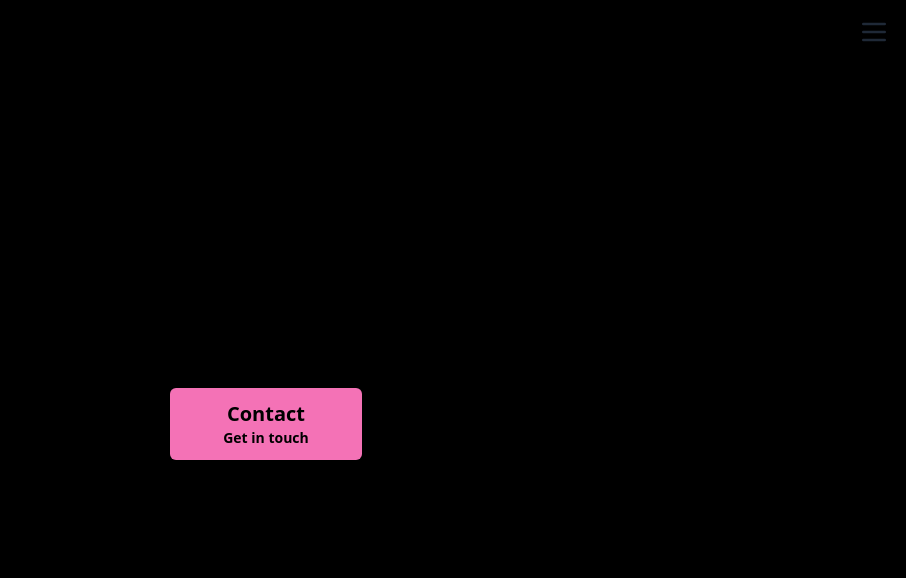
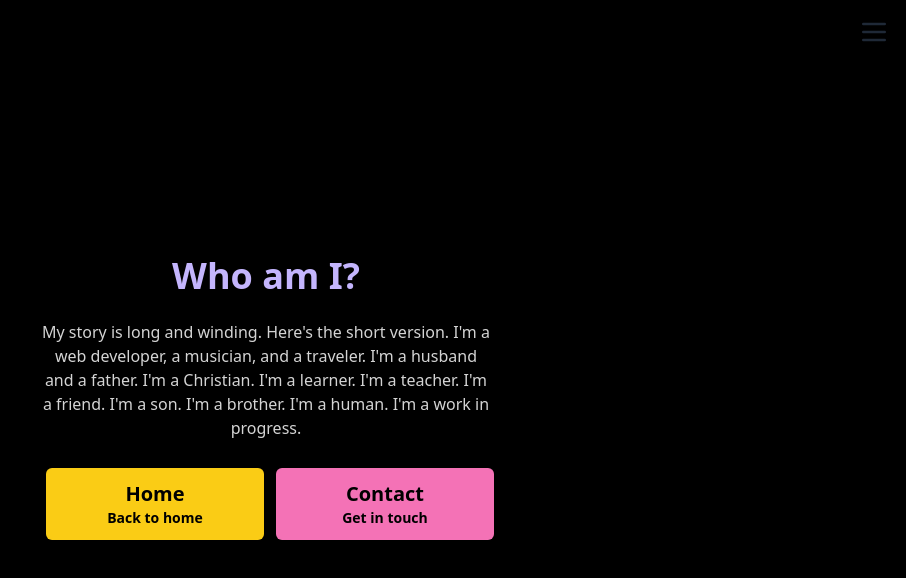
Before and after one commit to BKSchatzki/bkschatzki-dev, a Next.js app: page /about in a window 1280 px wide. Shown: the top 578 px of the page, without its empty margins (374-1280 px from the left). Built offline with nearby package versions, Linux system fonts and the light colour scheme.

Commit message:
Resolve type errors, switch cta to grid, fill in boilerplate

```diff
--- a/app/about/page.tsx
+++ b/app/about/page.tsx
@@ -6,7 +6,7 @@ const About = () => {
   return (
     <PageWrapper>
       <Main page="About" />
-      <CallToAction linkedPages={["Contact"]} />
+      <CallToAction linkedPages={["Home", "Contact"]} />
     </PageWrapper>
   );
 };
--- a/app/contact/page.tsx
+++ b/app/contact/page.tsx
@@ -6,7 +6,7 @@ const Contact = () => {
   return (
     <PageWrapper>
       <Main page="Contact" />
-      <CallToAction linkedPages={["Contact"]} />
+      <CallToAction linkedPages={["Home", "About"]} />
     </PageWrapper>
   );
 };
--- a/app/projects/page.tsx
+++ b/app/projects/page.tsx
@@ -7,7 +7,7 @@ const Projects = () => {
   return (
     <PageWrapper>
       <Main page="Projects" />
-      <CallToAction linkedPages={["Contact"]} />
+      <CallToAction linkedPages={["Services", "Contact"]} />
     </PageWrapper>
   );
 };
--- a/app/services/page.tsx
+++ b/app/services/page.tsx
@@ -8,7 +8,7 @@ const Services = () => {
     <PageWrapper>
       <Main page="Services" />
       <Carousel page="Services" />
-      <CallToAction linkedPages={["Contact"]} />
+      <CallToAction linkedPages={["Projects", "Contact"]} />
     </PageWrapper>
   );
 };
--- a/components/CallToAction.tsx
+++ b/components/CallToAction.tsx
@@ -8,16 +8,16 @@ const CallToAction = ({ linkedPages }: { linkedPages: string[] }) => {
   );
 
   return (
-    <ul className="mt-6 flex gap-3 text-center max-sm:flex-col">
+    <ul className="mt-6 grid w-full grid-cols-12 gap-3 text-center">
       {thesePages?.map((element, index) => (
-        <li key={index}>
+        <li key={index} className="col-span-6">
           <Link
-            href={element.navLink.href}
-            className={`m-1 flex w-48 flex-col rounded-md px-6 py-3 text-black ${element.styles?.bgColorAccent}`}
+            href={element.navLink?.href || "/"}
+            className={`m-1 flex w-full flex-col rounded-md px-6 py-3 text-black ${element.styles?.bgColorAccent}`}
           >
-            <span className="text-xl font-bold">{element.navLink.name}</span>
+            <span className="text-xl font-bold">{element.navLink?.name}</span>
             <span className="text-sm font-semibold">
-              {element.navLink.description}
+              {element.navLink?.description}
             </span>
           </Link>
         </li>
--- a/components/Carousel.tsx
+++ b/components/Carousel.tsx
@@ -3,7 +3,7 @@ import pageStyles from "@/data/pageStyles";
 
 const Carousel = ({ page }: { page: String }) => {
   const thisPage = pageData.find((element) => element.page === page);
-  const thisCarousel = thisPage?.sections.find(
+  const thisCarousel = thisPage?.sections?.find(
     (element) => element.type === "carousel",
   );
 
--- a/components/Main.tsx
+++ b/components/Main.tsx
@@ -8,9 +8,9 @@ const Main = ({ page }: { page: string }) => {
     <main className="mx-auto flex flex-col items-center justify-start text-center">
       <section>
         <h1 className={`text-4xl font-bold ${thisPage?.styles?.textColor}`}>
-          {thisPage?.main.heading}
+          {thisPage?.main?.heading}
         </h1>
-        <p className="pt-6 text-neutral-300">{thisPage?.main.subheading}</p>
+        <p className="pt-6 text-neutral-300">{thisPage?.main?.subheading}</p>
       </section>
     </main>
   );
--- a/data/pageMains.tsx
+++ b/data/pageMains.tsx
@@ -26,15 +26,17 @@ const pageMains = [
   {
     page: "About",
     main: {
-      heading: "",
-      subheading: "",
+      heading: "Who am I?",
+      subheading:
+        "My story is long and winding. Here's the short version. I'm a web developer, a musician, and a traveler. I'm a husband and a father. I'm a Christian. I'm a learner. I'm a teacher. I'm a friend. I'm a son. I'm a brother. I'm a human. I'm a work in progress.",
     },
   },
   {
     page: "Contact",
     main: {
-      heading: "",
-      subheading: "",
+      heading: "Let's work together.",
+      subheading:
+        "Shoot me an email and let's get started. I;'m looking forward to hearing from you. I'll get back to you as soon as I can. Thanks!",
     },
   },
 ];
```
